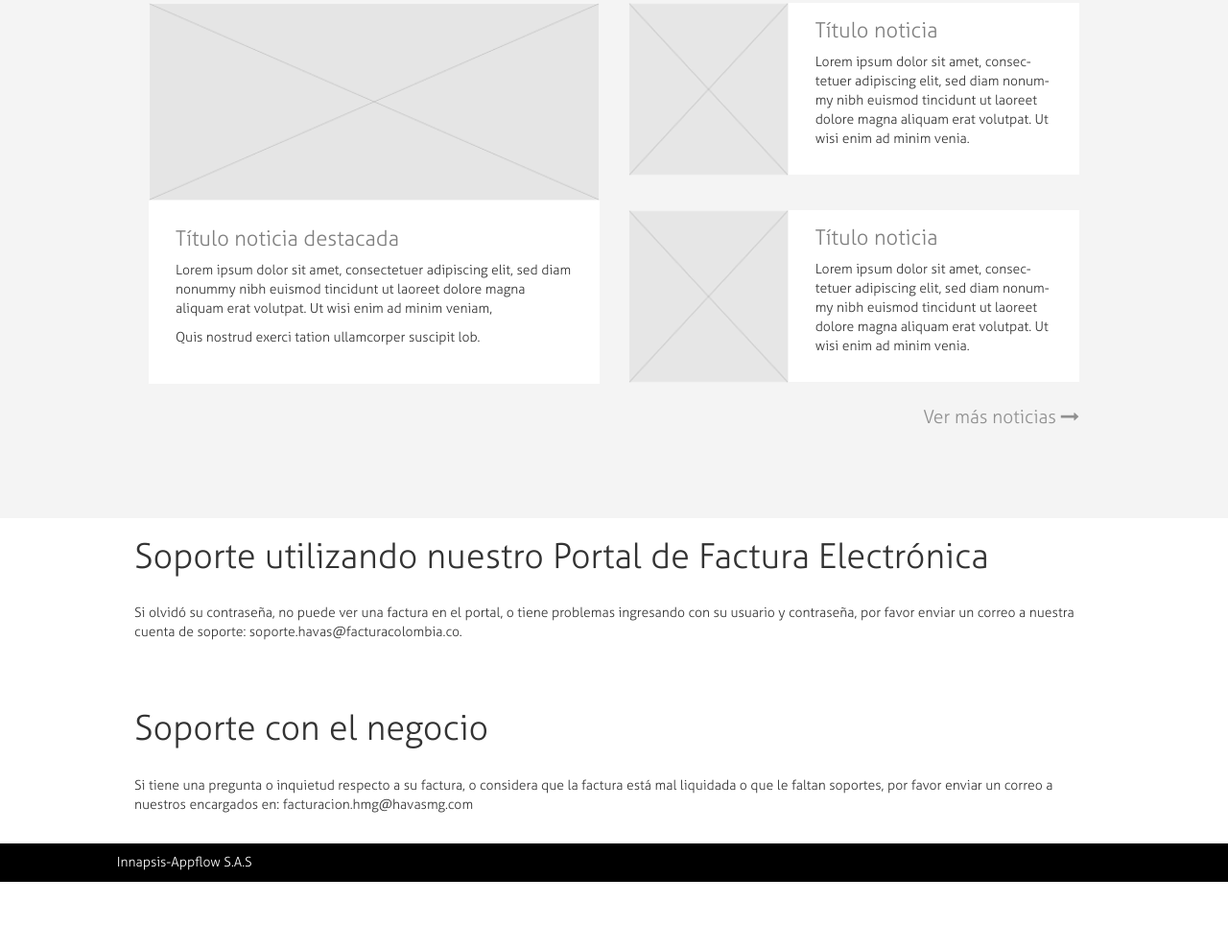
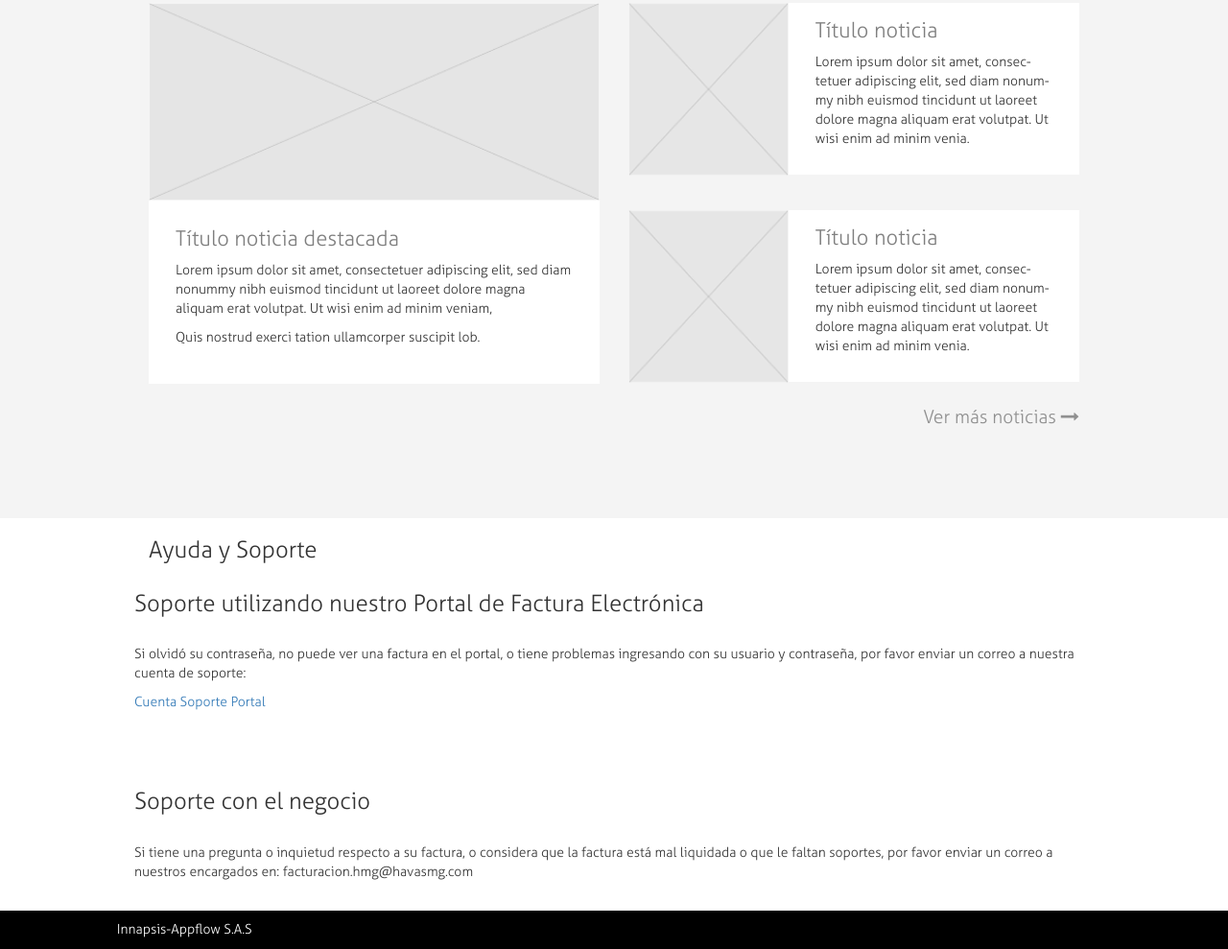
Before and after one commit to factura-colombia/portal-factura-colombia, a website: page index.html in a window 1280 px wide. Shown: the part 1895-2884 px from the top of the page at 96% size. Before the commit the page ends 2814 px from the top, so only its background shows below. Drawn offline with Linux system fonts and the light colour scheme; no server answers.

Commit message:
Update index.html

```diff
--- a/index.html
+++ b/index.html
@@ -324,17 +324,25 @@
     </div>
   </section>
 
-  <section id="ayuda">
+  <section class="ayuda" id="ayuda">
     <div class="container">
+            <div class="row">
+        <div class="col-sm-12">
+          <h3>Ayuda y Soporte</h3>
+        </div>
+      </div>
       <div class="row">
-        <h1>Soporte utilizando nuestro Portal de Factura Electrónica</h1>
+        <h3>Soporte utilizando nuestro Portal de Factura Electrónica</h3>
         <br>
         <p>Si olvidó su contraseña, no puede ver una factura en el portal, o tiene problemas ingresando con su usuario y contraseña, por favor enviar un correo a nuestra cuenta de soporte:
-          soporte.havas@facturacolombia.co.</p>
+          <address>
+<a href="mailto:webmaster@example.com">Cuenta Soporte Portal</a>
+</address>
+            </p>
           <br>
           <span ng-bind="config.nombre"></span>
         <br>
-        <h1>Soporte con el negocio</h1>
+        <h3>Soporte con el negocio</h3>
         <br>
         <p>Si tiene una pregunta o inquietud respecto a su factura, o considera que la factura está mal liquidada o que le faltan soportes, por favor enviar un correo a nuestros encargados en: facturacion.hmg@havasmg.com</p>
           <br>
```
